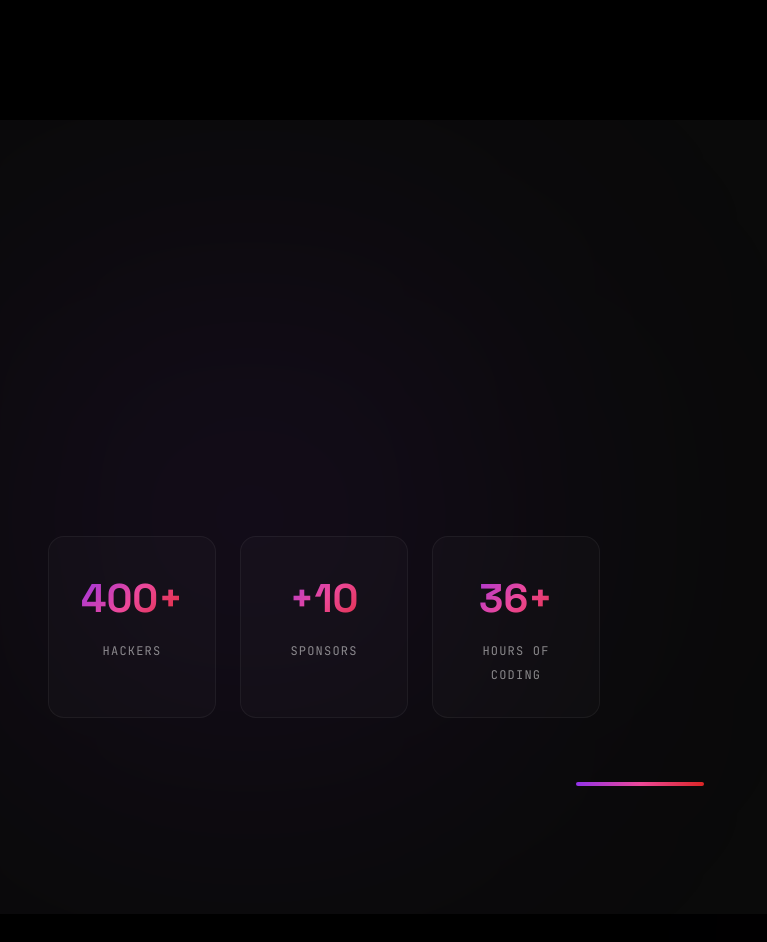
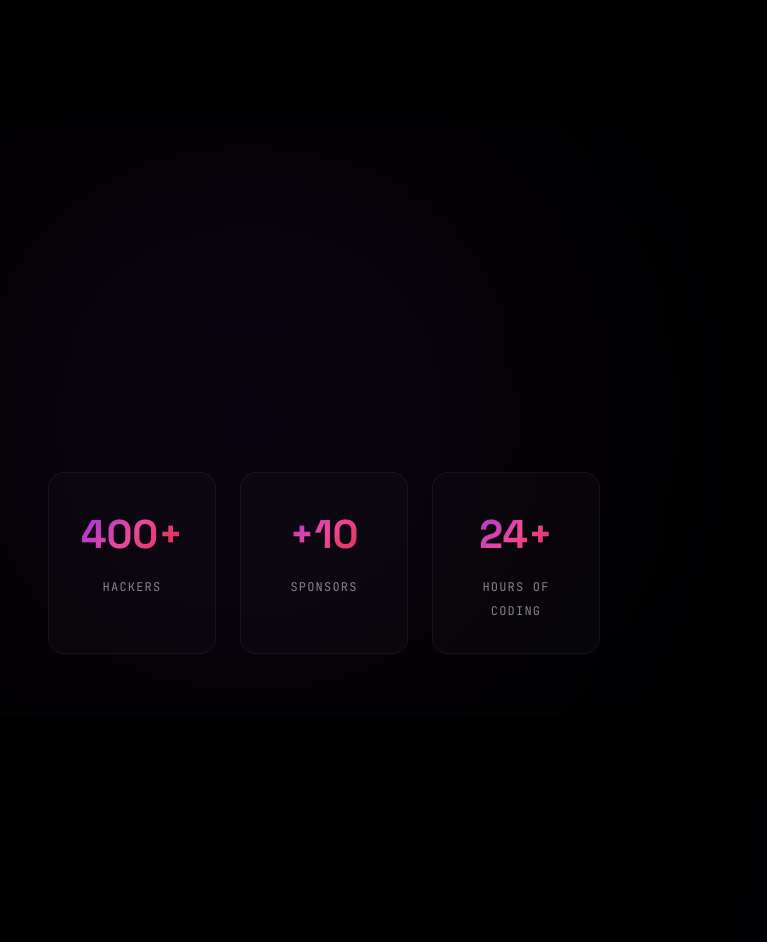
Before and after one commit to Manas-thakur/gdg-hack, a Next.js app: page / in a window 1280 px wide. Shown: the part 680-1622 px from the top of the page, without its empty margins (0-767 px from the left). Built offline with nearby package versions, Linux system fonts and the light colour scheme; grey boxes are pictures that could not be loaded.

Commit message:
feat : updated about

```diff
--- a/src/sections/AboutSection.tsx
+++ b/src/sections/AboutSection.tsx
@@ -11,7 +11,7 @@ gsap.registerPlugin(ScrollTrigger);
 const stats = [
   { value: 400, suffix: '+', label: 'Hackers' },
   { value: 10, prefix: '+', suffix: '', label: 'Sponsors', format: true },
-  { value: 36, suffix: '+', label: 'Hours of Coding' },
+  { value: 24, suffix: '+', label: 'Hours of Coding' },
 ];
 
 export default function AboutSection() {
@@ -79,7 +79,7 @@ export default function AboutSection() {
     <section
       ref={sectionRef}
       id="about"
-      className="relative py-16 sm:py-24 lg:py-32 bg-[#0A0A0A] overflow-hidden"
+      className="relative py-8 sm:py-24 lg:py-16 bg-black overflow-hidden"
     >
       {/* Background glow */}
       <div className="absolute top-1/2 left-0 w-[500px] h-[500px] bg-purple-600/10 rounded-full blur-[150px] -translate-y-1/2 pointer-events-none" />
@@ -95,7 +95,7 @@ export default function AboutSection() {
                 style={{ opacity: 0 }}
               >
                 Forge the Future in{' '}
-                <span className="gradient-text">48 Hours</span>
+                <span className="gradient-text">24 Hours</span>
               </h2>
 
               <div
@@ -149,11 +149,7 @@ export default function AboutSection() {
               style={{ opacity: 0 }}
             >
               <div className="relative aspect-[2/1] rounded-2xl sm:rounded-3xl overflow-hidden">
-                <img
-                  src="/images/hackathon-coding.jpg"
-                  alt="Hackathon coding"
-                  className="w-full h-full object-cover"
-                />
+
                 {/* Gradient overlay */}
                 <div className="absolute inset-0 bg-gradient-to-t from-black/60 via-transparent to-transparent" />
 
@@ -175,11 +171,6 @@ export default function AboutSection() {
               <div className="absolute -bottom-4 -left-4 w-16 sm:w-24 h-16 sm:h-24 bg-gradient-to-br from-pink-600/20 to-purple-600/20 rounded-full blur-2xl" />
             </div>
           </div>
-
-          {/* Decorative line */}
-          <div className="mt-12 sm:mt-16 flex justify-center">
-            <div className="w-24 sm:w-32 h-1 rounded-full bg-gradient-to-r from-purple-600 via-pink-500 to-red-600" />
-          </div>
         </div>
       </div>
     </section>
```
